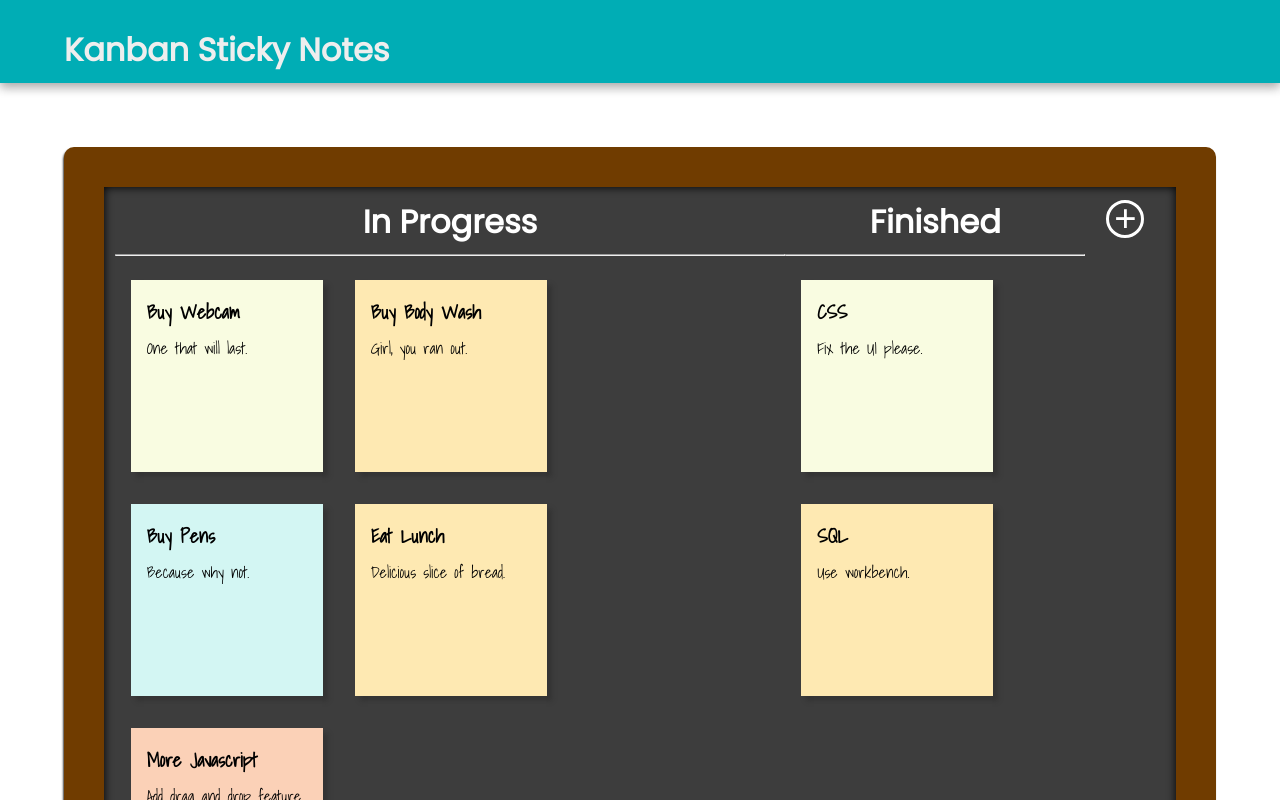
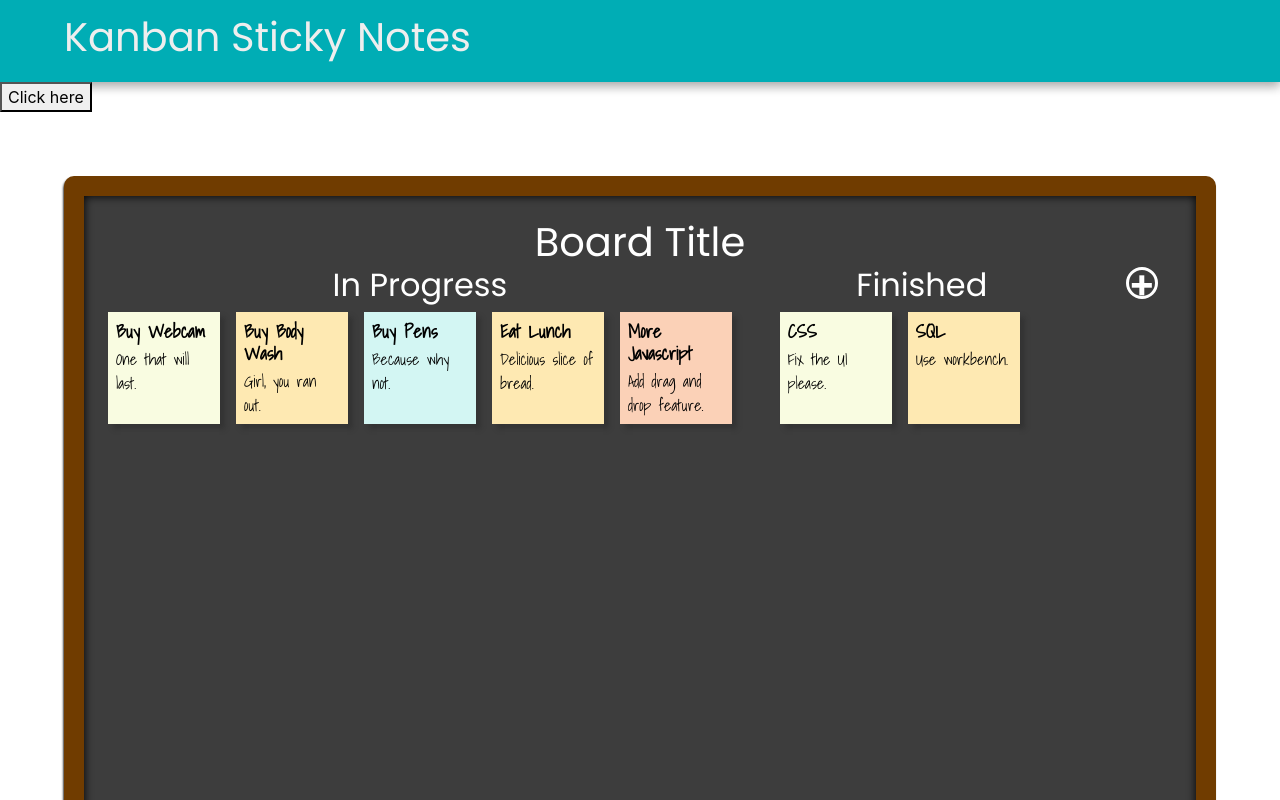
Before and after one commit to ericaoytas/Kanban-Board, a React (Create React App) app in the folder kanban-sticky-notes/: page / in a window 1280 px wide. Shown: the top 800 px of the page. Built offline with nearby package versions, Linux system fonts and the light colour scheme.

Commit message:
Added Modal
React bootstrap

```diff
--- a/kanban-sticky-notes/package.json
+++ b/kanban-sticky-notes/package.json
@@ -6,7 +6,9 @@
     "@testing-library/jest-dom": "^4.2.4",
     "@testing-library/react": "^9.3.2",
     "@testing-library/user-event": "^7.1.2",
+    "bootstrap": "^4.5.2",
     "react": "^16.13.1",
+    "react-bootstrap": "^1.3.0",
     "react-dom": "^16.13.1",
     "react-scripts": "3.4.3"
   },
--- a/kanban-sticky-notes/public/index.html
+++ b/kanban-sticky-notes/public/index.html
@@ -2,8 +2,10 @@
 <html lang="en">
   <head>
     <title>Kanban Sticky Notes</title>
+    <link href="https://fonts.googleapis.com/css2?family=Shadows+Into+Light&family=Poppins:wght@400&display=swap" rel="stylesheet">
     <link rel="stylesheet" type="text/css" href="./styles.css">
-    <link href="https://fonts.googleapis.com/css2?family=Shadows+Into+Light&family=Poppins:wght@400&display=swap" rel="stylesheet">
+
+
   </head>
   <body>
     <div id="root"></div>
--- a/kanban-sticky-notes/public/styles.css
+++ b/kanban-sticky-notes/public/styles.css
@@ -1,21 +1,4 @@
-/** Note */
-
-.app {
-    height: 100%;
-}
-
-body, h1 {
-    margin: 0;
-}
-
-header {
-    background-color: #00adb5;
-    color: #eeeeee;
-    height: 2rem;
-    padding: 2% 5%;
-    box-shadow: 0 5px 10px 0 rgba(0,0,0,0.2),0 3px 10px 0 rgba(0,0,0,0.19) !important;
-    font-family: 'Poppins', sans-serif;
-}
+/** Header and Footer **/
 
 footer {
   position: absolute;
@@ -27,79 +10,22 @@ footer {
   margin: 7% 0 2% 0;
 }
 
+header {
+  background-color: #00adb5;
+  color: #eeeeee;
+  padding: 1% 5%;
+  box-shadow: 0 5px 10px 0 rgba(0, 0, 0, 0.2), 0 3px 10px 0 rgba(0, 0, 0, 0.19) !important;
+}
 
 
-.note p {
-    margin: 0;
-    font-family: 'Shadows Into Light', cursive;
-}
+/** General: app, board, body */
 
-.note h2 {
-    margin: 0 0 5% 0;
-    font-family: 'Shadows Into Light', cursive;
-    font-size: 1.2rem;
-}
-
-.column {
-    min-width: 300px;
-    min-height: 50vw;
-
-}
-
-.column h1 {
-    text-align: center;
-    font-family: 'Poppins', sans-serif;
-    color: white;
-}
-
-.new-column {
-    margin: 0 2%;
-
-}
-
-.plus {
-    display: flex;
-    align-items: center;
-    justify-content: center;
-    color: white;
-    font-weight: bolder;
-    font-size: 2.5rem;
-    margin: 5% 0;
-    width: 2rem;
-    height: 2rem;
-    border: 3px solid white;
-    border-radius: 100%;
-}
-
-.plus:hover {
-    cursor: pointer;
-}
-
-/* .new-column p {
-    display: flex;
-    align-items: center;
-    justify-content: center;
-    background-color: #00adb5;
-    width: 3rem;
-    height: 3rem;
-    font-size: 2rem;
-    font-weight: bold;
-    border-radius: 100%;
-    margin: 5%;
-    box-shadow: 0 5px 10px 0 rgba(0,0,0,0.2),0 3px 10px 0 rgba(0,0,0,0.19) !important;
-
-} */
-
-hr {
-    color: white;
-}
-
-.columns {
-    padding: 1%;
+.app {
+  height: 100%;
 }
 
 .board {
-    border: 40px solid #703c00;
+  border: 20px solid #703c00;
   margin: 5%;
   background-color: #3d3d3d;
   box-shadow: -1px 2px 2px 0px #444, inset 0 0 10px 0 #000;
@@ -111,6 +37,65 @@ hr {
   border-radius: 10px;
 }
 
+.board h1 {
+    color: white;
+    text-align: center;
+    margin: 2% 0 0 0;
+}
+
+body,
+h1 {
+    font-family: "Poppins", sans-serif;
+    margin: 0;
+}
+
+hr {
+  color: white;
+  background: white;
+  border: none;
+  height: 2px;
+}
+
+/** Columns & Column */
+
+.column {
+
+  min-width: 300px;
+  min-height: 50vw;
+}
+
+.column h2 {
+    margin: 0;
+  text-align: center;
+  font-family: "Poppins", sans-serif;
+  color: white;
+}
+
+.new-column {
+  margin: 0 2%;
+  min-height: 40vw;
+}
+
+/** plus */
+
+.plus {
+  display: flex;
+  align-items: center;
+  justify-content: center;
+  color: white;
+  font-weight: bolder;
+  font-size: 2.5rem;
+  margin: 3% 0;
+  width: 2rem;
+  height: 2rem;
+  border: 3px solid white;
+  border-radius: 100%;
+}
+
+.plus:hover {
+  cursor: pointer;
+}
+
 .flex-container {
   display: flex;
   flex-direction: row;
@@ -120,55 +105,69 @@ hr {
 }
 
 
+/** Notes and Note */
+
 .note {
-    text-decoration:none;
-    color:#000;
-    background:#f9fce1;
-    display:block;
-    height:10em;
-    width:10em;
-    padding:1em;
-    -moz-box-shadow:5px 5px 4px rgba(44,44,44,.5);
-    -webkit-box-shadow: 5px 5px 4px rgba(44,44,44,.5);
-    box-shadow: 5px 5px 4px rgba(44,44,44,.5);
-    -moz-transition:-moz-transform .15s linear;
-    -o-transition:-o-transform .15s linear;
-    -webkit-transition:-webkit-transform .15s linear;
+  text-decoration: none;
+  color: #000;
+  background: #f9fce1;
+  display: block;
+  height: 7em;
+  width: 7em;
+  padding: .5em;
+  -moz-box-shadow: 5px 5px 4px rgba(44, 44, 44, 0.5);
+  -webkit-box-shadow: 5px 5px 4px rgba(44, 44, 44, 0.5);
+  box-shadow: 5px 5px 4px rgba(44, 44, 44, 0.5);
+  -moz-transition: -moz-transform 0.15s linear;
+  -o-transition: -o-transform 0.15s linear;
+  -webkit-transition: -webkit-transform 0.15s linear;
+  font-family: "Shadows Into Light", cursive;
+}
+
+.note h3 {
+  margin: 0 0 5% 0;
+  font-size: 1.15rem;
+  font-weight: bold;
+}
+
+.note p {
+  margin: 0;
 }
 
 .note-container {
-      margin: 1em;
+  margin: .5em;
   display: float;
   float: left;
 }
 
-  .notes .note-container:nth-child(2n) .note{
-    position:relative;
-    background:#fee9b2;
-
+.notes .note-container:nth-child(2n) .note {
+  position: relative;
+  background: #fee9b2;
 }
 
-  .notes .note-container:nth-child(3n) .note{
-    position:relative;
-    background:#d3f6f3;
+.notes .note-container:nth-child(3n) .note {
+  position: relative;
+  background: #d3f6f3;
 }
 
-  .notes .note-container:nth-child(5n) .note{
-    position:relative;
+.notes .note-container:nth-child(5n) .note {
+  position: relative;
   background: #fbd1b7;
 }
 
-  .notes .note-container .note:hover,.notes .note-container .note:focus{
-    box-shadow: 12px 12px 10px rgba(44,44,44,.8);
-    -moz-box-shadow: 12px 12px 10px  rgba(44,44,44,.8);
-    -webkit-box-shadow: 12px 12px 10px  rgba(44,44,44,.8);
+.notes .note-container .note:hover,
+.notes .note-container .note:focus {
+  box-shadow: 12px 12px 10px rgba(44, 44, 44, 0.8);
+  -moz-box-shadow: 12px 12px 10px rgba(44, 44, 44, 0.8);
+  -webkit-box-shadow: 12px 12px 10px rgba(44, 44, 44, 0.8);
   -webkit-transform: scale(1.25);
   -moz-transform: scale(1.25);
   -o-transform: scale(1.25);
-    position:relative;
-    z-index:5;
+  position: relative;
+  z-index: 5;
+}
 
-  }
+/** Draggable */
 
 .draggable {
   cursor: move; /* fallback if grab cursor is unsupported */
@@ -183,3 +182,14 @@ hr {
   cursor: -moz-grabbing;
   cursor: -webkit-grabbing;
 }
+
+
+/** Modals */
+
+.modal-style {
+    width: 700px !important;
+}
+
+.modal-content{
+    height: 700px;
+}
--- a/kanban-sticky-notes/src/components/App.jsx
+++ b/kanban-sticky-notes/src/components/App.jsx
@@ -1,12 +1,23 @@
-import React from 'react';
+import React, {useState} from 'react';
 import Header from './Header';
 import Footer from './Footer';
 import Board from './Board';
+import CreateNewNote from './CreateNewNote';
+import 'bootstrap/dist/css/bootstrap.css';
 
 function App() {
+  const [modalShow, setModalShow] = useState(false);
+
   return (
     <div className="app">
       <Header />
+      <button
+        onClick={() => setModalShow(true)}
+      >Click here</button>
+      <CreateNewNote
+        show={modalShow}
+        onHide={() => setModalShow(false)}
+      />
       <Board />
     </div>
   );
--- a/kanban-sticky-notes/src/components/Board.jsx
+++ b/kanban-sticky-notes/src/components/Board.jsx
@@ -7,6 +7,7 @@ import noteData from '../noteData.jsx';
 function Board() {
   return (
     <div className="board">
+    <h1>Board Title</h1>
       <Columns
         categories = {noteData.categories}
         notes = {noteData.notes}
--- a/kanban-sticky-notes/src/components/Column.jsx
+++ b/kanban-sticky-notes/src/components/Column.jsx
@@ -12,8 +12,7 @@ function Column(props) {
             onDrop={(e) => {props.onDrop(e, props.columnTitle)}}
             name={props.columnTitle}
             >
-            <h1>{props.columnTitle}</h1>
-            <hr/>
+            <h2>{props.columnTitle}</h2>
             <Notes
                 notesArray={props.notesArray}
             />
--- /dev/null
+++ b/kanban-sticky-notes/src/components/CreateNewNote.jsx
@@ -0,0 +1,57 @@
+import React from "react";
+import Modal from "react-bootstrap/Modal";
+import Button from "react-bootstrap/Button";
+import Form from "react-bootstrap/Form";
+function CreateNewNote(props) {
+  return (
+      <Modal
+        {...props}
+        size="lg"
+        aria-labelledby="contained-modal-title-vcenter"
+        centered
+        dialogClassName="modal-style"
+        contentClassName="modal-content-style"
+      >
+        <Modal.Header closeButton>
+          <Modal.Title id="contained-modal-title-vcenter">
+            Create New Note
+          </Modal.Title>
+        </Modal.Header>
+        <Modal.Body>
+          <Form>
+            <Form.Group controlId="formNoteTitle">
+              <Form.Label>Title</Form.Label>
+              <Form.Control type="text" placeholder="Enter note title" />
+            </Form.Group>
+            <Form.Group controlId="formNoteDescription">
+              <Form.Label>Description</Form.Label>
+              <Form.Control
+                as="textarea"
+                rows="3"
+                placeholder="Enter note description"
+              />
+            </Form.Group>
+
+            <Form.Group controlId="formNoteCategory">
+              <Form.Label>Category</Form.Label>
+              <Form.Control as="select">
+                <option>In Progress</option>
+                <option>Finished</option>
+              </Form.Control>
+            </Form.Group>
+            <br />
+          </Form>
+        </Modal.Body>
+        <Modal.Footer>
+          <Button variant="secondary" onClick={props.onHide}>
+            Cancel
+          </Button>
+          <Button variant="primary" type="submit">
+            Submit
+          </Button>
+        </Modal.Footer>
+      </Modal>
+  );
+}
+
+export default CreateNewNote;
--- a/kanban-sticky-notes/src/components/NewColumn.jsx
+++ b/kanban-sticky-notes/src/components/NewColumn.jsx
@@ -3,7 +3,8 @@ import React from 'react';
 function NewColumn() {
     return (
         <div className="new-column">
-            <p className="plus" onClick={() => console.log("Clicked!")}>+</p>
+            <h2 className="plus" onClick={() => console.log("Clicked!")}>+</h2>
+
         </div>
     );
 }
--- a/kanban-sticky-notes/src/components/Note.jsx
+++ b/kanban-sticky-notes/src/components/Note.jsx
@@ -12,7 +12,7 @@ function Note(props) {
       onDragStart={onDragStart}
     >
       <div className="note">
-        <h2>{props.title}</h2>
+        <h3>{props.title}</h3>
         <p>{props.description}</p>
       </div>
     </div>
--- a/kanban-sticky-notes/src/components/Notes.jsx
+++ b/kanban-sticky-notes/src/components/Notes.jsx
@@ -1,7 +1,5 @@
 import React from 'react';
 import Note from './Note';
-
-
 
 
 function Notes(props) {
```
Also changed, not shown: 1 other file (tests, documents, lock files or other folders). Lines whose indentation alone changed are shown as unchanged.
